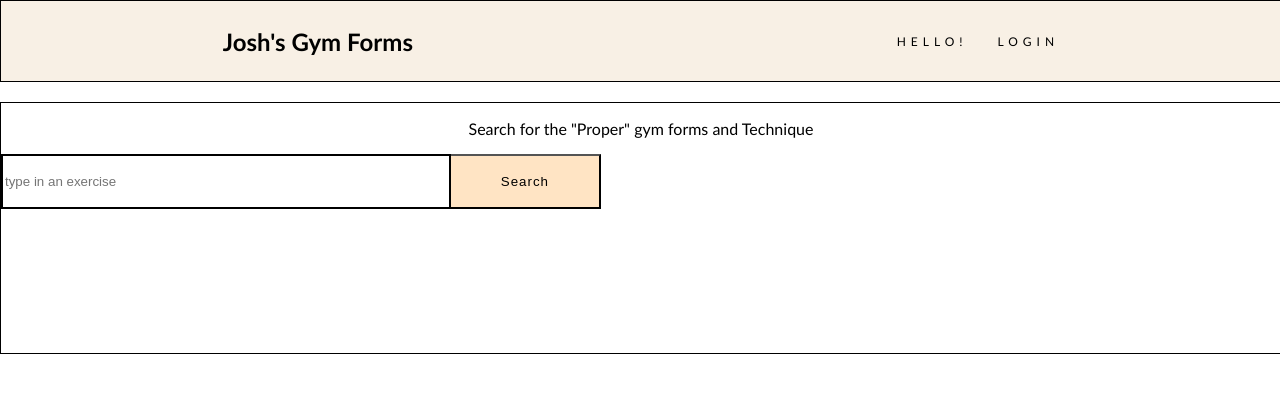
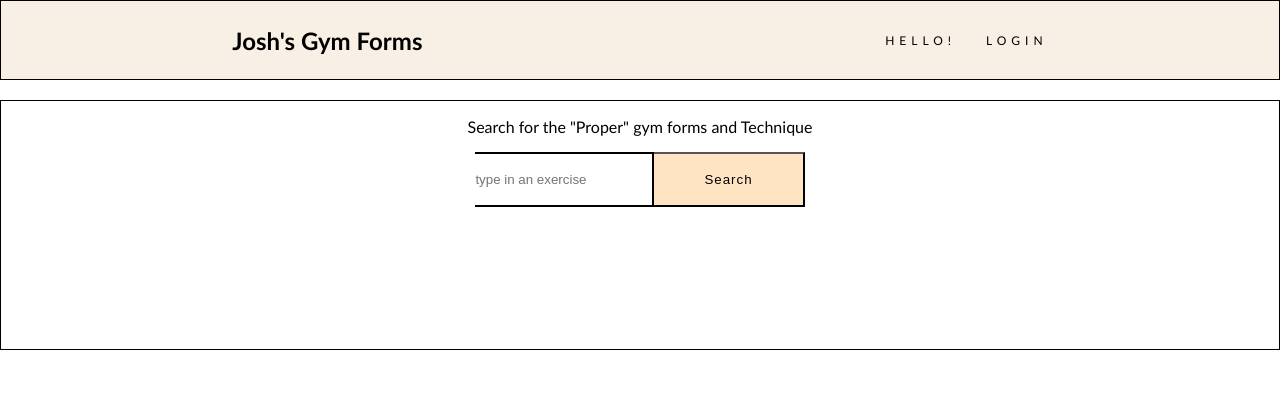
Before and after one commit to joshuaanyang/GymExercises, a Flask app: template templates/new-index.html in a window 1280 px wide. Shown: the top 393 px of the page. Run offline with Flask 2, Linux system fonts and the light colour scheme; the template is opened without the code that fills it, so the values that code supplies are empty; some libraries are stand-ins or nearby versions.

Commit message:
Search bar button

```diff
--- a/static/css/new-styles.css
+++ b/static/css/new-styles.css
@@ -1,5 +1,6 @@
 *{
-  padding: ;
+  padding: 0;
+  box-sizing: border-box;
 }
 
 
@@ -64,17 +65,24 @@
   text-align: center;
 }
 
+.search-bar{
+  margin: auto;
+  padding: auto;
+}
+
 .search-bar form{
-  background-color: red;
-  width: 600px;
+  /* background-color: red; */
+  width: auto;
   height: 55px;
   display: flex;
   justify-content: center;
 }
 
 .search-bar form input{
-  flex: 1;
+  /* flex: 1; */
   border: solid 2px;
+  border-left: 0;
+  outline: none;
 }
 
 .search-bar form button{
@@ -84,4 +92,19 @@
   letter-spacing: 1px;
   cursor: pointer;
 }
+
+.search-bar form .fa-magnifying-glass{
+   align-self: center;
+   padding: 20px 20px;
+   height: 55px;
+   border: solid 2px;
+   border-right: 0;
+   /* vertical-align: bottom; */
+}
+
+/* @media (min-width: 99px) {
+  .search-bar form{
+    width: 300px;
+  }
+} */
 /* Search Container End */
```
